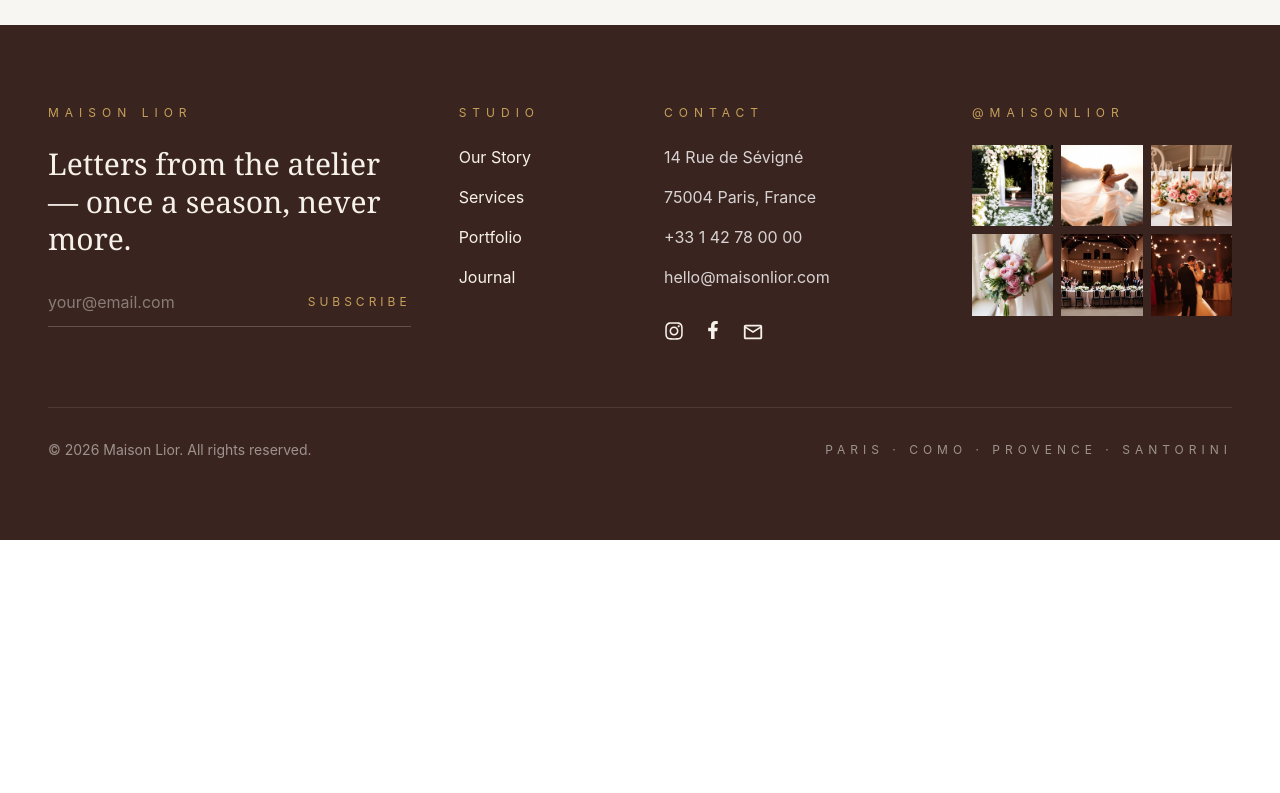
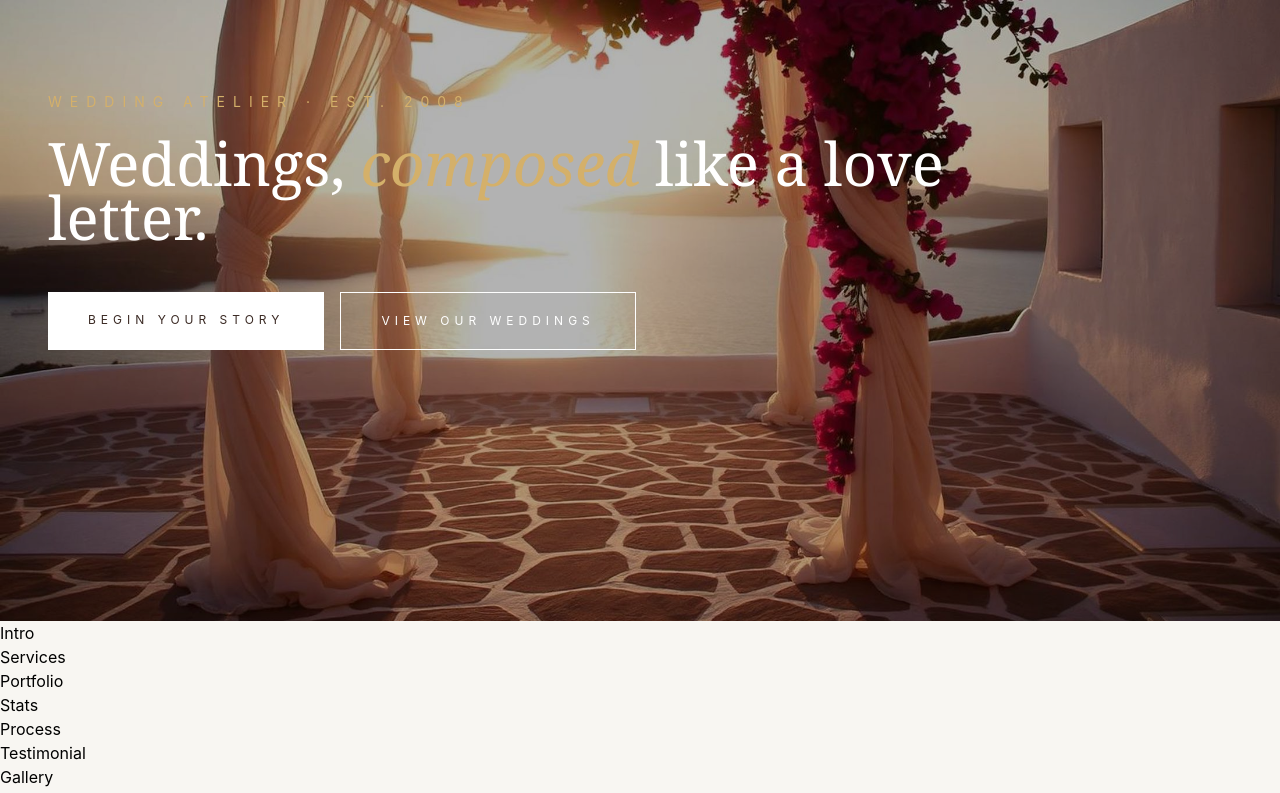
Before and after one commit to Priyankasapp/wedding-planner-webApp, a React (Vite) app: page / in a window 1280 px wide. Shown: the part 260-1053 px from the top of the page. Before the commit the page ends 800 px from the top, so only its background shows below. Built offline with nearby package versions, Linux system fonts and the light colour scheme.

Commit message:
hero section created

```diff
--- /dev/null
+++ b/src/components/home/CTA.tsx
@@ -0,0 +1,9 @@
+
+
+const CTA = () => {
+  return (
+    <div>CTA</div>
+  )
+}
+
+export default CTA
--- /dev/null
+++ b/src/components/home/Gallery.tsx
@@ -0,0 +1,9 @@
+
+
+const Gallery = () => {
+  return (
+    <div>Gallery</div>
+  )
+}
+
+export default Gallery
--- /dev/null
+++ b/src/components/home/Hero.tsx
@@ -0,0 +1,130 @@
+// import heroImage from "../../assets/images/photo_1.jpg";
+// import {Link} from "react-router-dom";
+
+// const Hero = () => {
+//   return (
+//     <div>
+//       {/* Background Image  */}
+//       <img src={heroImage} alt="Luxury Wedding" className="absolute inset-0 h-full w-full object-cover" />
+
+//       {/* Overlay */} <div className="absolute inset-0 bg-black/30"></div>
+
+//       {/* Content */}
+//       <div className="relative z-10 h-full max-w-[1400px] mx-auto px-6 lg:px-12 flex items-center ">
+
+//         <div className="max-w-3xl">
+//           <p className="uppercase tracking-[6px] text-sm text-[#E8D7B0] mb-6"> Wedding Atelier · Est. 2008 </p>
+
+//           <h1 className="font-serif text-5xl md:text-7xl lg:text-8xl leading-[0.95] text-white">Weddinngs, <span>composed</span> like a love letter.</h1>
+
+//          <div className="flex flex-wrap gap-4 mt-10">
+
+//             <Link
+//             className="px-8 py-4 bg-[#FFFFFF] text-black  uppercase tracking-[4px] text-xs hover:opacity-90 transition"
+//             >BEGIN YOUR STORY</Link>
+//             <Link
+//             className="px-8 py-4 border border-white text-white uppercase tracking-[4px] text-xs hover:bg-white hover:text-black transition">VIEW OUR WEDDING</Link>
+//           </div>
+//         </div>
+
+//       </div>
+//     </div>
+//   )
+// }
+
+// export default Hero
+
+
+import { Link } from "react-router-dom";
+import hero from "../../assets/images/photo_1.jpg";
+
+const Hero = () => {
+  return (
+    <section className="relative h-screen overflow-hidden">
+
+      {/* Background */}
+
+      <img
+        src={hero}
+        alt=""
+        className="absolute inset-0 h-full w-full object-cover"
+      />
+
+      {/* Overlay */}
+
+      <div className="absolute inset-0 bg-black/30" />
+
+      {/* Content */}
+
+      <div className="relative z-10 max-w-[1400px] mx-auto px-6 lg:px-12 h-full flex items-center">
+
+        <div>
+
+          <p className="uppercase tracking-[8px] text-[#D4B06A] text-xs md:text-sm mb-6">
+            Wedding Atelier · Est. 2008
+          </p>
+
+          <h1
+            className="
+              font-serif
+              text-white
+              text-6xl
+              md:text-8xl
+              lg:text-[60px]
+              leading-[0.9]
+              font-light
+              max-w-4xl
+            "
+          >
+           Weddings, <i className="text-[#D4B06A]">composed</i> like a love letter.
+          </h1>
+
+          <div className="flex flex-wrap gap-4 mt-12">
+
+            <Link
+              to="/contact"
+              className="
+                bg-white
+                text-[#3B2A24]
+                px-10
+                py-5
+                uppercase
+                tracking-[5px]
+                text-xs
+                hover:bg-[#D4B06A]
+                transition
+              "
+            >
+              Begin Your Story
+            </Link>
+
+            <Link
+              to="/portfolio"
+              className="
+                border
+                border-white
+                text-white
+                px-10
+                py-5
+                uppercase
+                tracking-[5px]
+                text-xs
+                hover:bg-white
+                hover:text-[#3B2A24]
+                transition
+              "
+            >
+              View Our Weddings
+            </Link>
+
+          </div>
+
+        </div>
+
+      </div>
+
+    </section>
+  );
+};
+
+export default Hero;
--- /dev/null
+++ b/src/components/home/Intro.tsx
@@ -0,0 +1,9 @@
+
+
+const Intro = () => {
+  return (
+    <div>Intro</div>
+  )
+}
+
+export default Intro
--- /dev/null
+++ b/src/components/home/Portfolio.tsx
@@ -0,0 +1,9 @@
+
+
+const Portfolio = () => {
+  return (
+    <div>Portfolio</div>
+  )
+}
+
+export default Portfolio
--- /dev/null
+++ b/src/components/home/Process.tsx
@@ -0,0 +1,9 @@
+
+
+const Process = () => {
+  return (
+    <div>Process</div>
+  )
+}
+
+export default Process
--- /dev/null
+++ b/src/components/home/Services.tsx
@@ -0,0 +1,9 @@
+
+
+const Services = () => {
+  return (
+    <div>Services</div>
+  )
+}
+
+export default Services
--- /dev/null
+++ b/src/components/home/Stats.tsx
@@ -0,0 +1,9 @@
+
+
+const Stats = () => {
+  return (
+    <div>Stats</div>
+  )
+}
+
+export default Stats
--- /dev/null
+++ b/src/components/home/Testimonial.tsx
@@ -0,0 +1,9 @@
+
+
+const Testimonial = () => {
+  return (
+    <div>Testimonial</div>
+  )
+}
+
+export default Testimonial
--- a/src/pages/Home/Home.tsx
+++ b/src/pages/Home/Home.tsx
@@ -1,8 +1,27 @@
 
+import Intro from "../../components/home/Intro";
+import Services from "../../components/home/Services";
+import Portfolio from "../Portfolio/Portfolio";
+import Stats from "../../components/home/Stats";
+import Process from "../../components/home/Process";
+import Testimonial from "../../components/home/Testimonial";
+import Gallery from "../../components/home/Gallery";
+import CTA from "../../components/home/CTA";
+import Hero from "../../components/home/Hero";
 
 const Home = () => {
   return (
-    <div>Home</div>
+     <>
+      <Hero />
+      <Intro />
+      <Services />
+      <Portfolio />
+      <Stats />
+      <Process />
+      <Testimonial />
+      <Gallery />
+      <CTA />
+    </>
   )
 }
 
```
